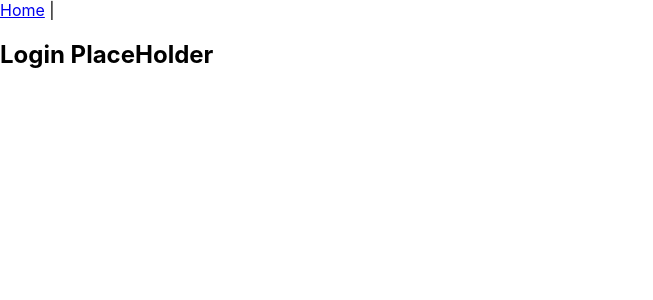
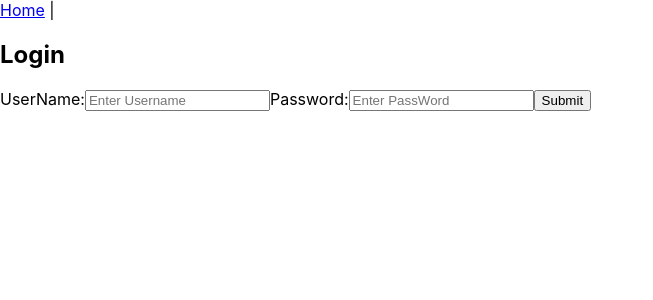
Before and after one commit to cvan90/Dashboard-Project, a React (Create React App) app in the folder dashboard-app/: page /#/LogIn in a window 1280 px wide. Shown: the top 300 px of the page, without its empty margins (0-653 px from the left). Built offline with nearby package versions, Linux system fonts and the light colour scheme.

Commit message:
created login form

```diff
--- a/dashboard-app/src/components/LogIn.js
+++ b/dashboard-app/src/components/LogIn.js
@@ -4,8 +4,13 @@ function LogIn() {
     return (
         <>
         <div>
-        <h2>Login PlaceHolder</h2>
+        <h2>Login</h2>
       </div>
+      <form>
+        <label>UserName:</label><input type="text" placeholder="Enter Username" maxLength={25}></input>
+        <label>Password:</label><input type="text" placeholder="Enter PassWord" maxLength={25}></input>
+        <button>Submit</button>
+      </form>
 
 
         </>
```
